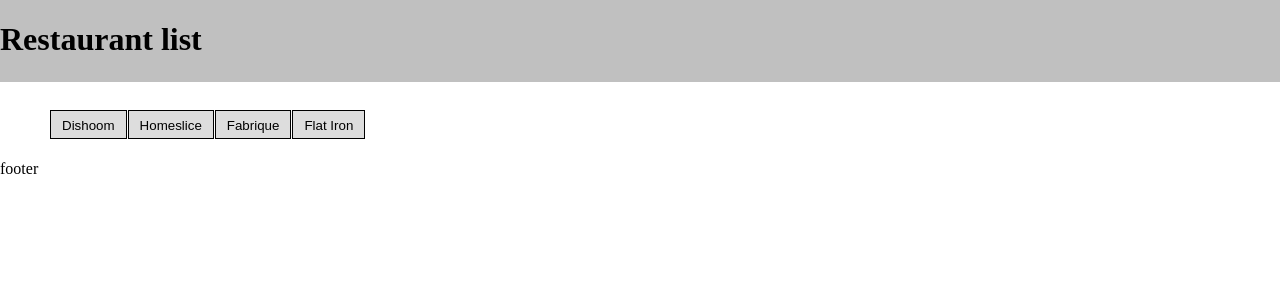
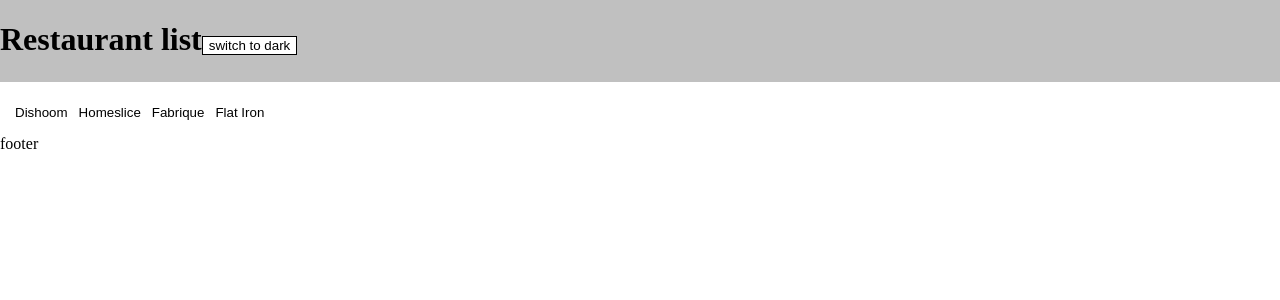
Before and after one commit to soxvox/soxvoxlearnreact, a React (Vite) app: page / in a window 1280 px wide. Shown: the top 300 px of the page. Built offline with nearby package versions, Linux system fonts and the light colour scheme.

Commit message:
HW-6 theme

```diff
--- a/src/components/App/app.jsx
+++ b/src/components/App/app.jsx
@@ -2,11 +2,14 @@
 import { restaurants } from "../../../materials/mock";
 import { RestaurantList } from "../Tabs/restaurant-list";
 import "./app.css";
+import { ThemeContext } from "../ThemeContext/theme-context";
 
 export const App = ({ title }) => {
   return (
-    <Layout title={title}>
-      <RestaurantList restaurants={restaurants} />
-    </Layout>
+    <ThemeContext>
+      <Layout title={title}>
+        <RestaurantList restaurants={restaurants} />
+      </Layout>
+    </ThemeContext>
   );
 };
--- /dev/null
+++ b/src/components/Button/button.jsx
@@ -0,0 +1,29 @@
+import classNames from "classnames";
+import styles from "./button.module.css";
+import { use } from "react";
+import { ThemeContext } from "../ThemeContext";
+
+export const Button = ({
+  children,
+  disabled,
+  onClick,
+  colorViewVariant = "default",
+  className,
+}) => {
+  const { theme } = use(ThemeContext);
+
+  return (
+    <button
+      disabled={disabled}
+      onClick={onClick}
+      className={classNames(styles.button, className, {
+        [styles.default]: colorViewVariant === "default" || !colorViewVariant,
+        [styles.active]: colorViewVariant === "active",
+        [styles.light]: theme === "light",
+        [styles.dark]: theme === "dark",
+      })}
+    >
+      {children}
+    </button>
+  );
+};
--- /dev/null
+++ b/src/components/Button/button.module.css
@@ -0,0 +1,30 @@
+.root {
+  padding: 0;
+  font-size: 18px;
+}
+
+.light {
+  background-color: white;
+  color: black;
+  border: 1px solid black;
+}
+
+.dark {
+  background-color: black;
+  color: white;
+  border: 1px solid white;
+}
+
+.default {
+  min-width: 25px;
+}
+
+.active {
+  background-color: greenyellow;
+  color: black;
+}
+
+.default:hover,
+.active:hover {
+  background-color: aqua;
+}
--- a/src/components/Count/counter.jsx
+++ b/src/components/Count/counter.jsx
@@ -1,9 +1,11 @@
+import { Button } from "../Button/button";
+
 export const Counter = ({ count, increment, decrement }) => {
   return (
     <div>
-      <button onClick={decrement}>-</button>
+      <Button onClick={decrement}>-</Button>
       {count}
-      <button onClick={increment}>+</button>
+      <Button onClick={increment}>+</Button>
     </div>
   );
 };
--- a/src/components/Layout/layout.jsx
+++ b/src/components/Layout/layout.jsx
@@ -1,11 +1,15 @@
 import { ScrollProgressBar } from "../ScrollProgressBar/scroll-progress-bar";
 import styles from "./layout.module.css";
+import { ToggleTheme } from "../ToggleTheme/toggle-theme";
 
 export const Layout = ({ children, title }) => {
   return (
     <div>
       <header className={styles.header}>
-        <h1>{title}</h1>
+        <h1>
+          {title}
+          <ToggleTheme />
+        </h1>
         <ScrollProgressBar />
       </header>
       <section className={styles.content}>{children}</section>
--- a/src/components/Tabs/restaurant-list.jsx
+++ b/src/components/Tabs/restaurant-list.jsx
@@ -7,7 +7,6 @@
 
   return (
     <>
-      <ul>
       {restaurants.map((restaurant) => (
         <TabListItem
           key={restaurant.id}
@@ -17,7 +16,6 @@
           {restaurant.name}
         </TabListItem>
       ))}
-      </ul>
       {activeRestaurant && <Restaurant restaurant={activeRestaurant} />}
     </>
   );
--- a/src/components/Tabs/tab-list-item.jsx
+++ b/src/components/Tabs/tab-list-item.jsx
@@ -1,14 +1,14 @@
 import styles from "./tab-list-item.module.css";
+import { Button } from "../Button/button";
 
 export const TabListItem = ({ children, onClick, active }) => {
   return (
-    <li
-      style={{
-        backgroundColor: active ? "#FFFFFF" : "#DDDDDD",
-      }}
+    <Button
+      onClick={onClick}
       className={styles.tabListItem}
+      colorViewVariant={active ? "active" : undefined}
     >
-      <button onClick={onClick}>{children}</button>
-    </li>
+      {children}
+    </Button>
   );
 };
--- a/src/components/Tabs/tab-list-item.module.css
+++ b/src/components/Tabs/tab-list-item.module.css
@@ -2,14 +2,6 @@
   padding: 5px;
   margin-right: 1px;
   border: 1px solid black;
-  display: inline;
-}
-
-.tabListItem:hover {
-  background-color: aqua;
-}
-
-.tabListItem > button {
   border: none;
   background-color: transparent;
 }
--- /dev/null
+++ b/src/components/ThemeContext/index.js
@@ -0,0 +1,3 @@
+import { createContext } from "react";
+
+export const ThemeContext = createContext({ theme: "light" });
--- /dev/null
+++ b/src/components/ThemeContext/theme-context.jsx
@@ -0,0 +1,20 @@
+import { useState } from "react";
+import { ThemeContext as ThemeContextProvider } from ".";
+
+export const ThemeContext = ({ children }) => {
+  const [theme, setTheme] = useState("light");
+
+  const toggleTheme = () => {
+    if (theme === "dark") {
+      setTheme("light");
+    } else {
+      setTheme("dark");
+    }
+  };
+
+  return (
+    <ThemeContextProvider value={{ theme, toggleTheme }}>
+      {children}
+    </ThemeContextProvider>
+  );
+};
--- /dev/null
+++ b/src/components/ToggleTheme/toggle-theme.jsx
@@ -0,0 +1,13 @@
+import { use } from "react";
+import { Button } from "../Button/button";
+import { ThemeContext } from "../ThemeContext";
+
+export const ToggleTheme = () => {
+  const { theme, toggleTheme } = use(ThemeContext);
+
+  return (
+    <Button onClick={toggleTheme}>
+      {theme === "light" ? "switch to dark" : "switch to light"}
+    </Button>
+  );
+};
```
Lines whose indentation alone changed are shown as unchanged.
